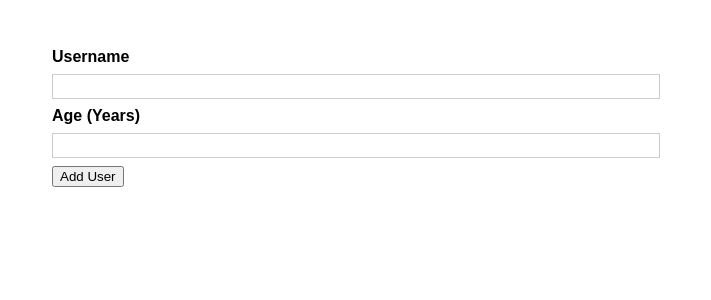
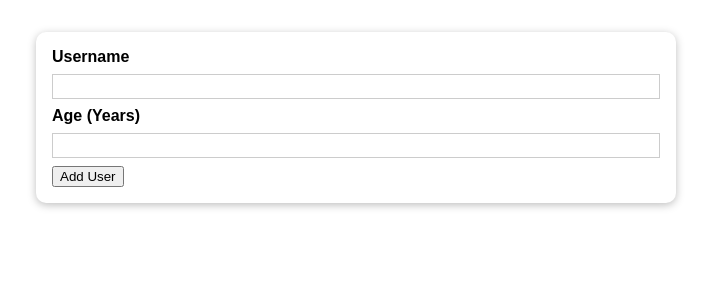
Before and after one commit to jeongsangtae/react-complete-training-review-first-practice-project, a React (Create React App) app: page / in a window 1280 px wide. Shown: the top 300 px of the page, without its empty margins (284-995 px from the left). Built offline with nearby package versions, Linux system fonts and the light colour scheme.

Commit message:
React Complete Training Review First Practice Project - Card component add

```diff
--- a/src/components/UI/Card.js
+++ b/src/components/UI/Card.js
@@ -0,0 +1,11 @@
+import React from "react";
+
+import styles from "./Card.module.css";
+
+const Card = (props) => {
+  return (
+    <div className={`${styles.card} ${props.className}`}>{props.children}</div>
+  );
+};
+
+export default Card;
--- a/src/components/UI/Card.module.css
+++ b/src/components/UI/Card.module.css
@@ -0,0 +1,5 @@
+.card {
+  background-color: white;
+  box-shadow: 0 2px 8px rgba(0, 0, 0, 0.26);
+  border-radius: 10px;
+}
--- a/src/components/Users/AddUser.js
+++ b/src/components/Users/AddUser.js
@@ -1,5 +1,6 @@
 import React, { useState } from "react";
 
+import Card from "../UI/Card";
 import styles from "./AddUser.module.css";
 
 const AddUser = (props) => {
@@ -24,13 +25,15 @@ const AddUser = (props) => {
   };
 
   return (
-    <form onSubmit={userInputSubmit} className={styles.input}>
-      <label>Username</label>
-      <input onChange={userNameHandler} />
-      <label>Age (Years)</label>
-      <input onChange={userAgeHandler} />
-      <button>Add User</button>
-    </form>
+    <Card className={styles.input}>
+      <form onSubmit={userInputSubmit}>
+        <label htmlFor="username">Username</label>
+        <input id="username" onChange={userNameHandler} />
+        <label htmlFor="age">Age (Years)</label>
+        <input id="age" onChange={userAgeHandler} />
+        <button>Add User</button>
+      </form>
+    </Card>
   );
 };
 
```
Also changed, not shown: src/index.css (line endings or trailing spaces).
